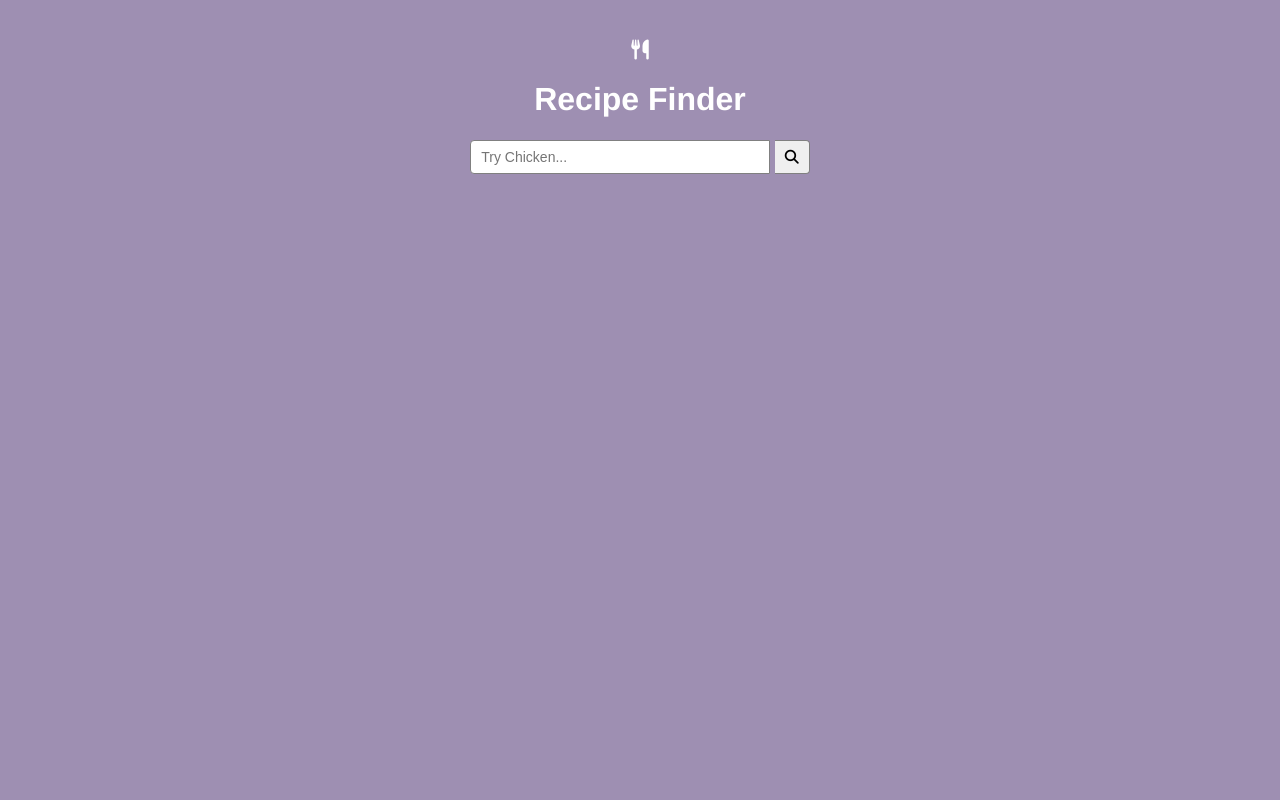
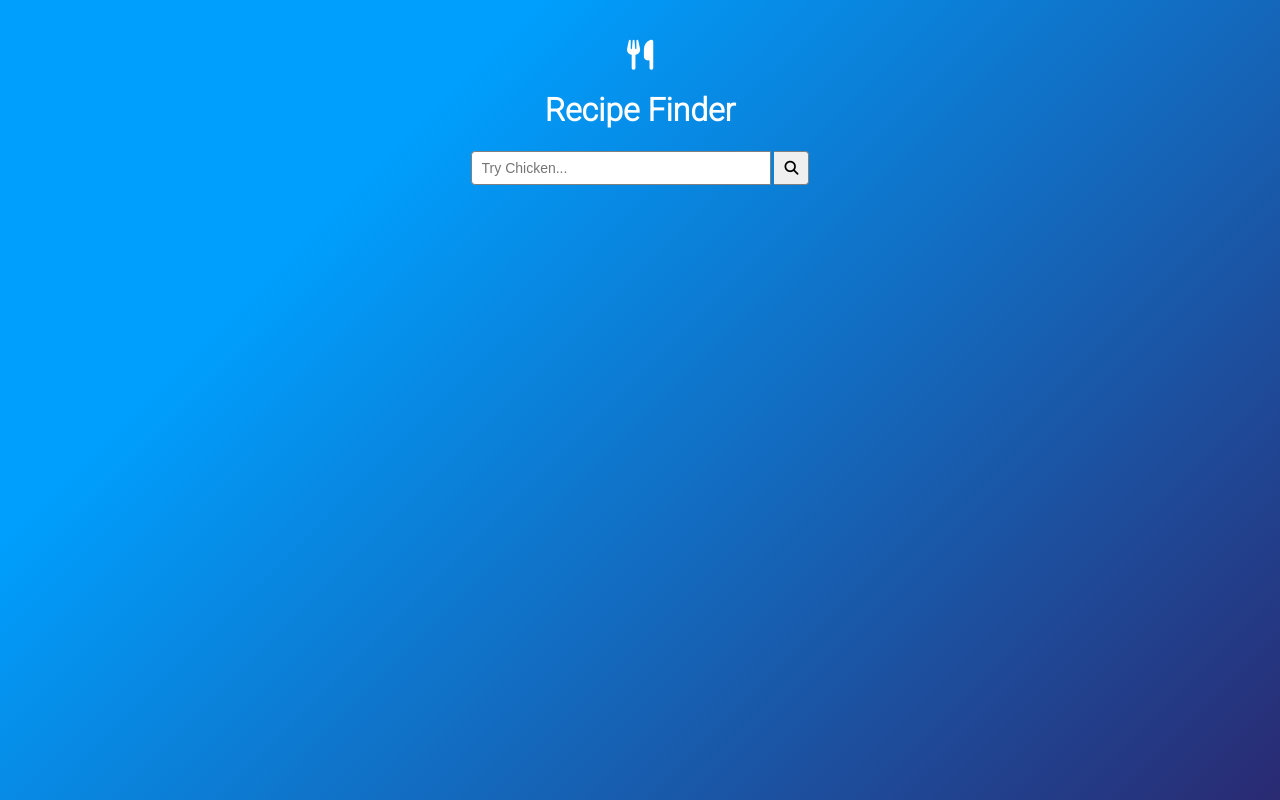
Before and after one commit to ChugilC/Recipe-Finder, a plain HTML site: page index.html in a window 1280 px wide. Drawn offline with Linux system fonts and the light colour scheme.

Commit message:
Fixed Minor Changes

```diff
--- a/script.js
+++ b/script.js
@@ -18,7 +18,6 @@ function searchMeal(e) {
         fetch(`https://www.themealdb.com/api/json/v1/1/search.php?s=${term}`)
           .then(res => res.json())
           .then(data => {
-              console.log(data);
               resultHeading.innerHTML = `<h2>Search results for '${term}' :</h2> <br> <h2>Click And Scroll Below To Check Ingredients</h2>`;
 
               if(data.meals === null) {
--- a/style.css
+++ b/style.css
@@ -1,3 +1,4 @@
+@import url('https://fonts.googleapis.com/css2?family=Roboto:wght@300&display=swap');
 * {
     box-sizing: border-box;
 }
@@ -5,15 +6,15 @@
 body {
     background: coral;
     color: #fff;
-    font-family: 'Franklin Gothic Medium', 'Arial Narrow', Arial, sans-serif;
+    font-family: 'Roboto', sans-serif;
     margin: 0;
-    background-color: #9e8fb2;
-    background-image: linear-gradient(315deg, #9e8fb2 0%, #a7acd9 74%)cover;
-
+    background-color: #2a2a72;
+    background-image: linear-gradient(315deg, #2a2a72 0%, #009ffd 74%);
+    min-height: 100vh;
 }
 .logo {
     margin-top: 40px;
-    font-size: 20px;
+    font-size: 30px;
 }
 .container {
     margin: auto;
```
